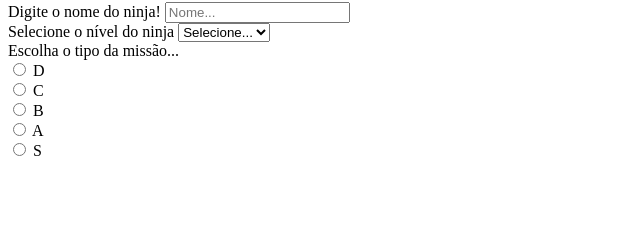
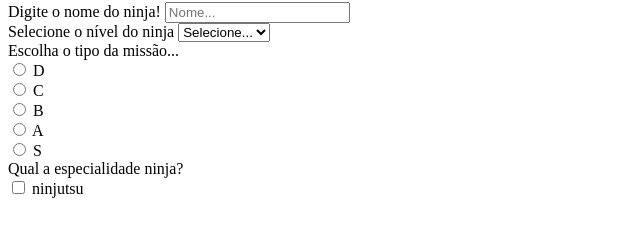
Before and after one commit to CiaociaoStopiglia/progresso_html, a plain HTML site: page pages/forms.html in a window 1280 px wide. Shown: the part 78-314 px from the top of the page, without its empty margins (0-640 px from the left). Drawn offline with Linux system fonts and the light colour scheme.

Commit message:
parte 4 finalizada

```diff
--- a/pages/forms.html
+++ b/pages/forms.html
@@ -68,3 +68,16 @@
     </section>
   </body>
 </html>
+
+<div class="especialidades">
+    <label for="especialidades">Qual a especialidade ninja?</label>
+</div>
+<div>
+    <label for="especialidades">
+        <input type="checkbox" name="especialidades"
+        value="ninjutsu" />
+        ninjutsu
+    </label>
+</div>
+
+<!--apartir disso, coloque mais alguns-->
```
